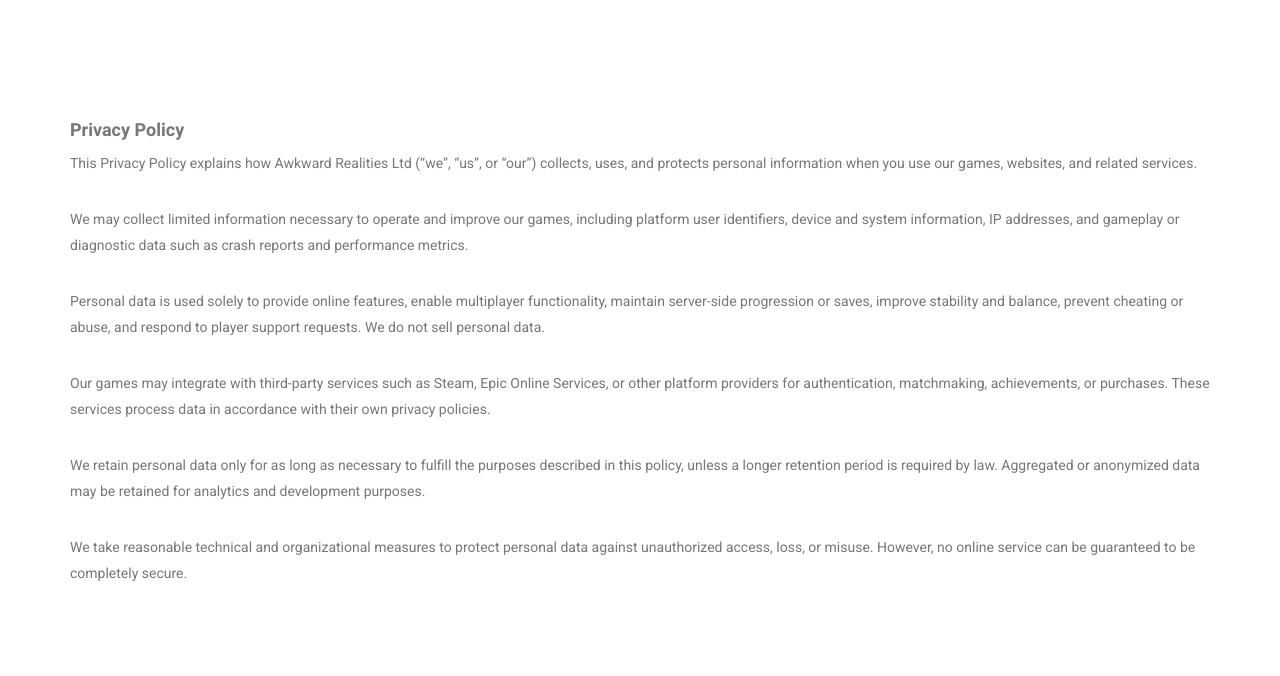
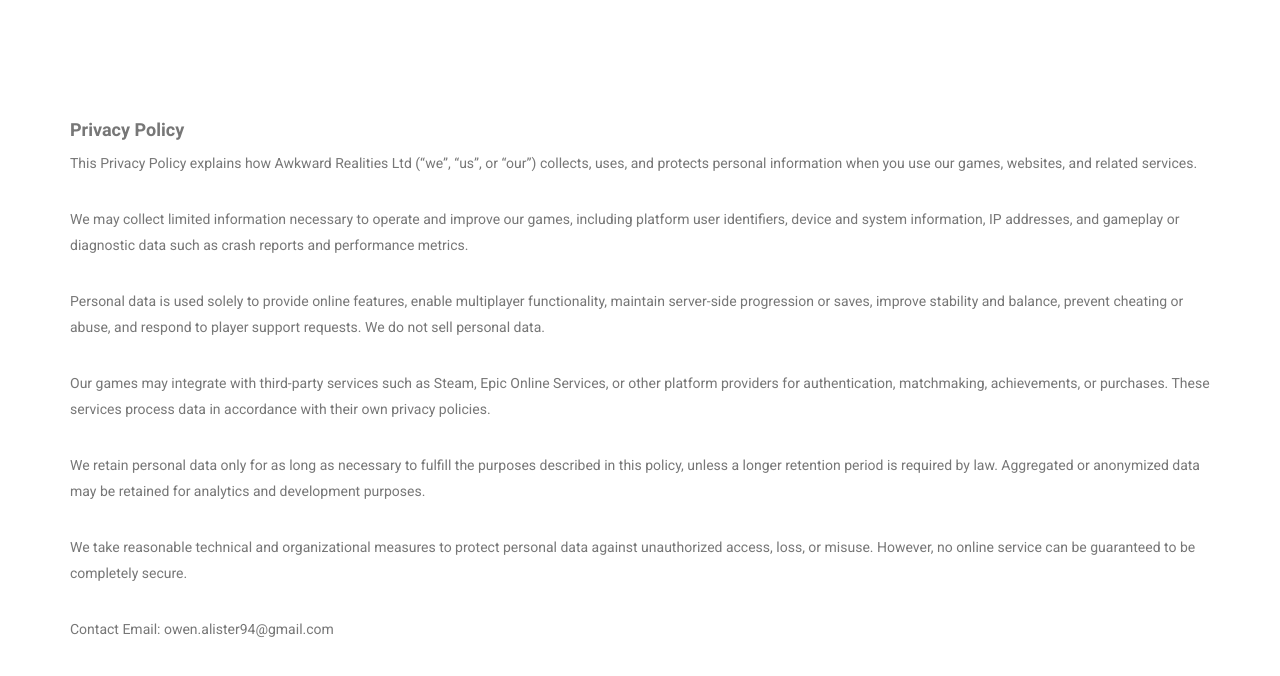
Before and after one commit to owenalister/owenalister.github.io, a plain HTML site: page PrivacyPolicy.html in a window 1280 px wide. Drawn offline with Linux system fonts and the light colour scheme.

Commit message:
Update PrivacyPolicy.html

```diff
--- a/PrivacyPolicy.html
+++ b/PrivacyPolicy.html
@@ -68,6 +68,10 @@
                         can be guaranteed to be completely secure.
                     </p>
 
+                    <p>
+                        Contact Email: owen.alister94@gmail.com
+                    </p>
+
                 </div>
         	</div>
         </section>
```
